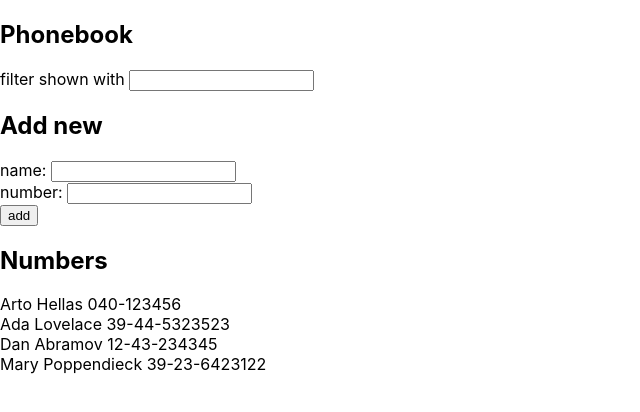
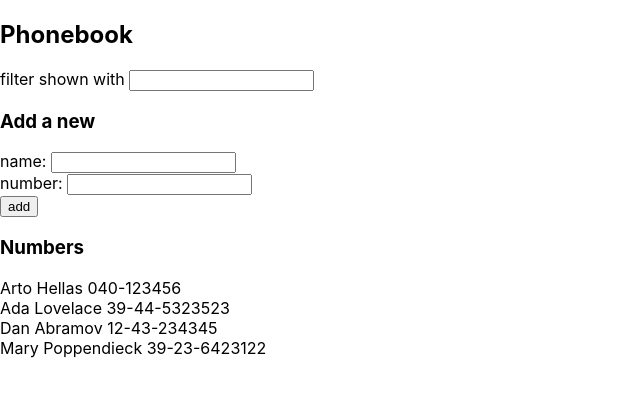
Before and after one commit to JoakimBjorklind/fullstackfall2020, a React (Create React App) app in the folder part2/phonebook/: page / in a window 1280 px wide. Shown: the top 412 px of the page, without its empty margins (0-640 px from the left). Built offline with nearby package versions, Linux system fonts and the light colour scheme.

Commit message:
exercise 2.10 almost done!!

```diff
--- a/part2/phonebook/src/App.js
+++ b/part2/phonebook/src/App.js
@@ -1,4 +1,7 @@
 import React, { useState } from 'react'
+import Filter from './components/Filter'
+import PersonForm from './components/PersonForm'
+import Persons from './components/Persons'
 
 const App = () => {
   const [persons, setPersons] = useState([
@@ -17,21 +20,21 @@ const App = () => {
   const addPers = (event) => {
     event.preventDefault()
     console.log('button clicked', event.target)
-    const aObject = {
+    /*const aObject = {
       content: newName,
       numb: newNumber,
       date: new Date().toISOString(),
       important: Math.random() < 0.5,
       id: persons.length + 1,
-    }
+    }*/
 
 
   if(persons.some(a =>
-    a.content === newName)) {window.alert(`${newName} is already added to phonebook`)}
-  else { setPersons(persons.concat(aObject))
-    setNewName('')
-    console.log('button clicked', event.target)
-  }
+    a.content === newName)) {window.alert(`${newName} is already added to phonebook`)
+  return }
+  const aObject = {
+    content: newName,
+    numb: newNumber}
   setPersons(persons.concat(aObject))
   setNewName('')
   setNewNumber('')
@@ -64,31 +67,17 @@ const App = () => {
     <div>
       <h2>Phonebook</h2>
 
+      <Filter value={newFilter} handlecChange={handlecChange} />
 
-      <form onSubmit={addPers}>
-        <div>
-          filter shown with <input value = {newFilter} onChange={handlecChange}/>
+      <h3>Add a new</h3>
 
-        </div>
-        <h2>Add new </h2>
-        <div>
-          name: <input value = {newName} onChange={handleaChange}/>
-          <div>number: <input value = {newNumber} onChange={handlebChange}/></div>
-        </div>
-        <div>
-          <button type="submit">add</button>
-        </div>
-      </form>
-      <h2>Numbers</h2>
+      <PersonForm
+        addPers={addPers} handlebChange={handlebChange} handleaChange={handleaChange} content={newName} numb={newNumber}
+      />
 
-      {persons.filter(a => a.content.toLowerCase().includes(newFilter.toLowerCase())).map(a =>  <div key={a.content}>  {a.content} {a.numb}
-          </div>)}
+      <h3>Numbers</h3>
 
-
-
-
-
-
+      <Persons persons={persons} newFilter={newFilter}/>
     </div>
   )
 }
--- /dev/null
+++ b/part2/phonebook/src/components/Filter.js
@@ -0,0 +1,25 @@
+import React from 'react';
+
+const Filter = ({newFilter, handlecChange}) => {
+    return(
+<div>
+filter shown with <input value = {newFilter} onChange={handlecChange}/>
+
+</div>
+    )
+}
+
+
+
+
+
+
+
+
+
+
+
+
+
+
+export default Filter
--- /dev/null
+++ b/part2/phonebook/src/components/PersonForm.js
@@ -0,0 +1,34 @@
+import React from 'react';
+
+const PersonForm = ({addPers, handleaChange, handlebChange, newName, newNumber}) => {
+    return(
+  <form onSubmit={addPers}>
+
+
+<div>
+  name: <input value = {newName} onChange={handleaChange}/>
+  <div>number: <input value = {newNumber} onChange={handlebChange}/></div>
+</div>
+<div>
+  <button type="submit">add</button>
+</div>
+</form>
+    )
+}
+
+
+
+
+
+
+
+
+
+
+
+
+
+
+
+
+export default PersonForm
--- /dev/null
+++ b/part2/phonebook/src/components/Persons.js
@@ -0,0 +1,28 @@
+import React from 'react';
+
+const Persons = ({persons, newFilter}) => {
+    return(
+
+    <div>
+        {persons.filter(a => a.content.toLowerCase().includes(newFilter.toLowerCase())).map(a =>  <div key={a.content}>  {a.content} {a.numb}
+          </div>)}
+
+    </div>
+
+
+    )
+}
+
+
+
+
+
+
+
+
+
+
+
+
+
+export default Persons
```
